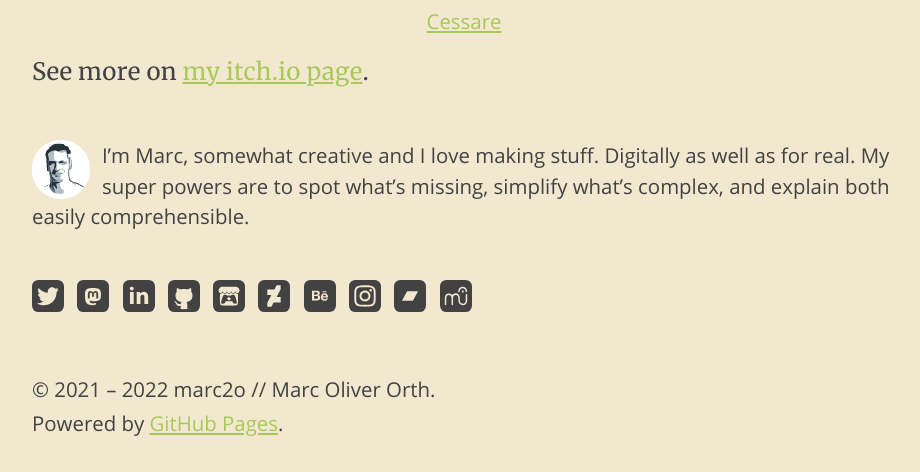
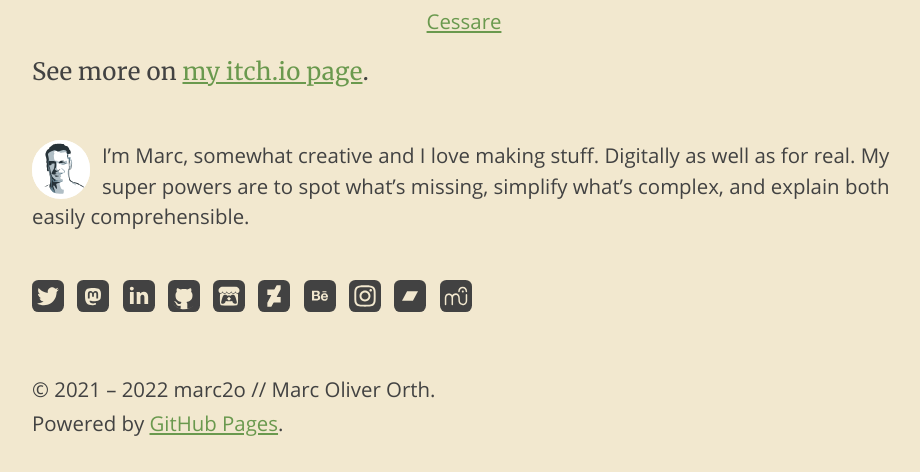
Before and after one commit to marc2o/marc2o.github.io, a Jekyll site: the page built from about.md, in a window 1280 px wide. Shown: the part 1680-2152 px from the top of the page, without its empty margins (176-1096 px from the left). Built offline with Jekyll 4.4.1, drawn with Linux system fonts in a browser that asks for light colours.

Commit message:
Update article.css

```diff
--- a/assets/css/article.css
+++ b/assets/css/article.css
@@ -77,11 +77,11 @@ th {
 /* CUSTOM STYLES */
 
 :root {
-	--spot-color: #6a994e;
-	--link-color: #a7c957;
+	--spot-color: #a7c957;
+	--link-color: #6a994e;
 	--text-color: #424242;
 	--back-color: #f2e8cf;
-	--fill-color: #c3b99c;
+	--fill-color: #ded4bb;
 
 	--code-font: monospace;
 	--flow-font: 'Merriweather';
```
